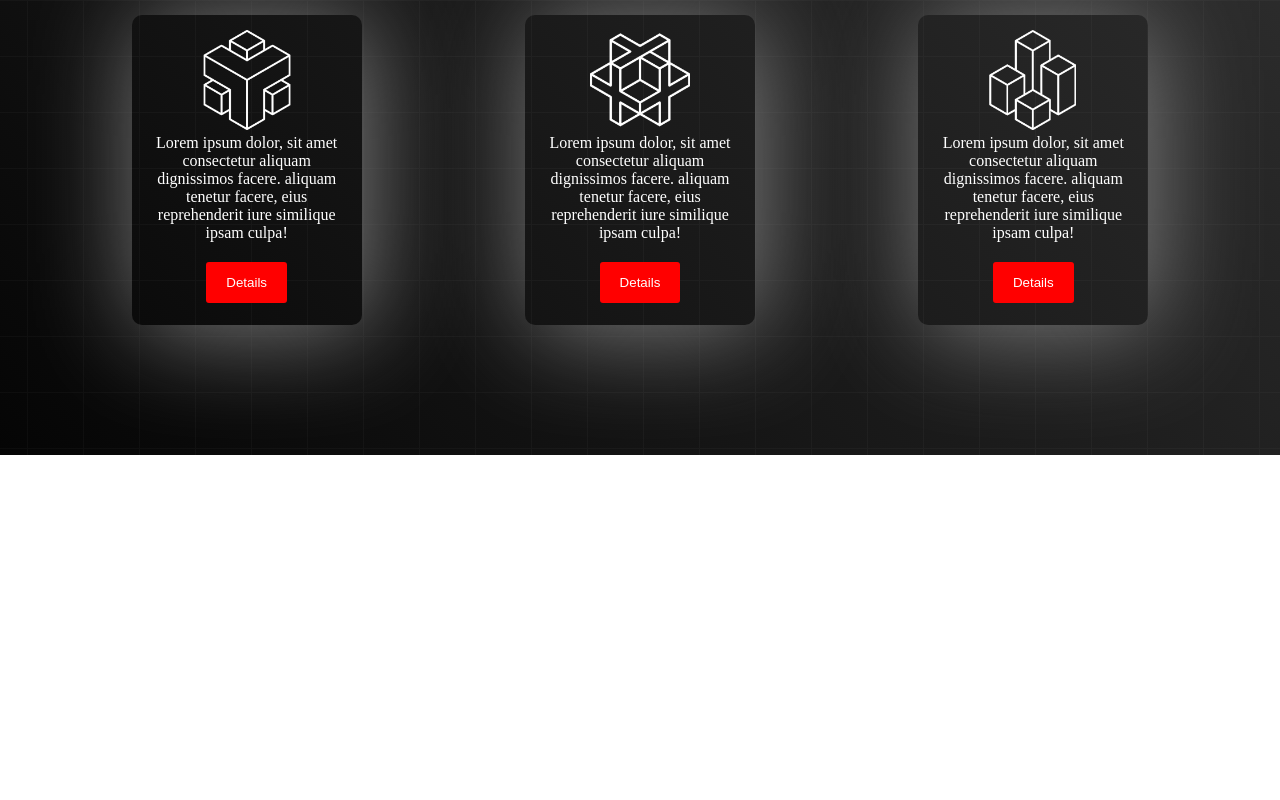
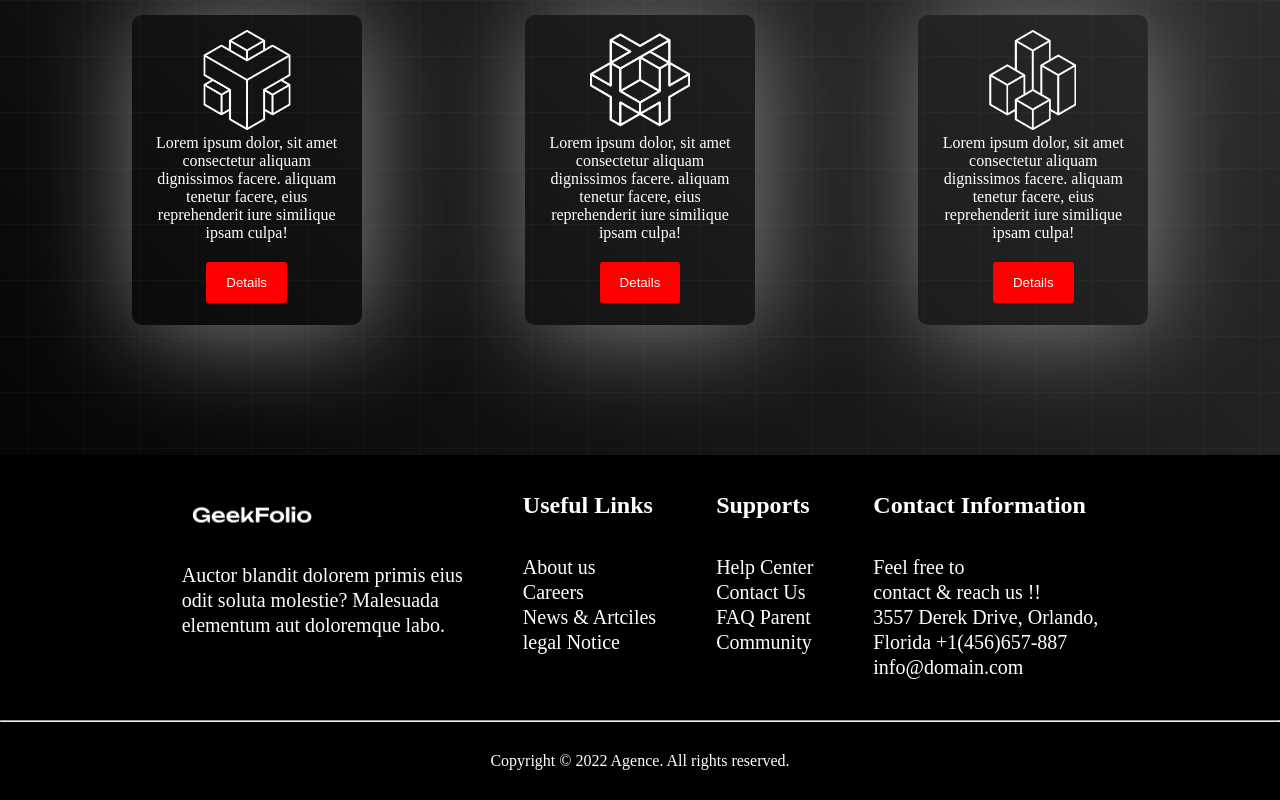
Before and after one commit to RashelAhammed/Con-session-1, a plain HTML site: page index.html in a window 1280 px wide. Shown: the part 1687-2487 px from the top of the page. Before the commit the page ends 2142 px from the top, so only its background shows below. Drawn offline with Linux system fonts and the light colour scheme.

Commit message:
adding footer section

```diff
--- a/index.html
+++ b/index.html
@@ -76,6 +76,29 @@
       </div>
     </div>
   </section>
+  <!-- Footer section  -->
+  <section class="foooter-section">
+    <div class="footer-cotainer">
+      <div>
+        <img class="fotter-logo" src="./logo/logo-light.png" alt=""><br><br>
+        <p class="footer-p">Auctor blandit dolorem primis eius<br> odit soluta molestie? Malesuada <br> elementum aut doloremque labo.</p>
+      </div>
+      <div>
+        <h2>Useful Links</h2><br><br>
+        <p class="footer-p">About us<br> Careers <br>News & Artciles <br>legal Notice</p>
+      </div>
+      <div>
+       <h2>Supports</h2><br><br>
+        <p class="footer-p">Help Center<br> Contact Us <br>FAQ Parent<br> Community</p>
+      </div>
+      <div>
+        <h2>Contact Information</h2><br><br>
+        <p class="footer-p">Feel free to <br>contact & reach us !!<br> 3557 Derek Drive, Orlando, <br>Florida +1(456)657-887<br> info@domain.com</p>
+       </div>
+       </div>
+       <hr>
+       <p class="copyright">Copyright © 2022 Agence. All rights reserved.</p>
+  </section>
 
   </main>
   <footer></footer>
--- a/style.css
+++ b/style.css
@@ -118,3 +118,33 @@ width: 100px;
   margin-top: 90px;
 
 }
+.footer-cotainer{
+  background-color: black;
+  color: white;
+  display: flex;
+  justify-content: center;
+  align-items: stretch;
+  gap: 60px;
+  padding: 40px;
+  line-height: 20px;
+}
+.fotter-logo{
+  width: 120px;
+  padding: 10px;
+}
+.footer-p{
+  font-size: 20px;
+  line-height: 25px;
+}
+hr{
+  margin-top: 100px 80px;
+  text-align: center;
+}
+.copyright{
+  text-align: center;
+  padding: 30px;
+  color: white;
+}
+.foooter-section{
+  background-color: black;
+}
```
